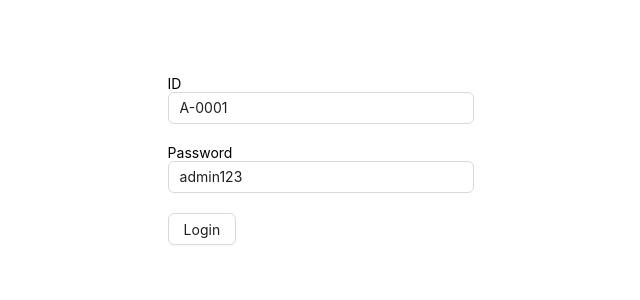
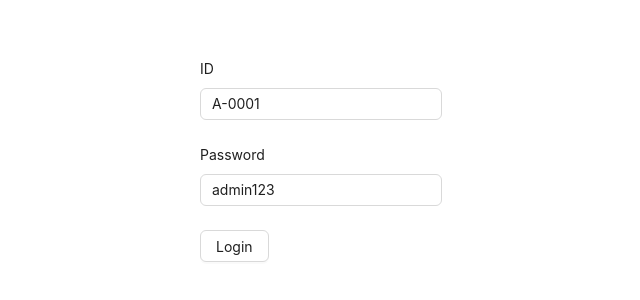
Before and after one commit to engrkashem/ph_university_clients, a React (Vite) app: page /login in a window 1280 px wide. Shown: the part 240-540 px from the top of the page, without its empty margins (319-959 px from the left). Built offline with nearby package versions, Linux system fonts and the light colour scheme.

Commit message:
phform and phinput components refactored

```diff
--- a/src/components/form/PHForm.tsx
+++ b/src/components/form/PHForm.tsx
@@ -1,4 +1,5 @@
 /* eslint-disable @typescript-eslint/no-explicit-any */
+import { Form } from "antd";
 import { ReactNode } from "react";
 import {
   FieldValues,
@@ -25,7 +26,9 @@
 
   return (
     <FormProvider {...methods}>
-      <form onSubmit={methods.handleSubmit(onSubmit)}>{children}</form>
+      <Form layout="vertical" onFinish={methods.handleSubmit(onSubmit)}>
+        {children}
+      </Form>
     </FormProvider>
   );
 };
--- a/src/components/form/PHInput.tsx
+++ b/src/components/form/PHInput.tsx
@@ -1,4 +1,4 @@
-import { Input } from "antd";
+import { Form, Input } from "antd";
 import { Controller } from "react-hook-form";
 
 type TInputProps = {
@@ -10,10 +10,13 @@
 const PHInput = ({ type, name, label }: TInputProps) => {
   return (
     <div style={{ marginBottom: "20px" }}>
-      {label ? label : null}
       <Controller
         name={name}
-        render={({ field }) => <Input {...field} type={type} id={name} />}
+        render={({ field }) => (
+          <Form.Item label={label}>
+            <Input {...field} type={type} id={name} />
+          </Form.Item>
+        )}
       />
     </div>
   );
--- /dev/null
+++ b/src/components/form/PHSelect.tsx
@@ -0,0 +1,24 @@
+import { Form, Select } from "antd";
+
+const PHSelect = ({ label }) => {
+  const handleChange = (value: string) => {
+    console.log(`selected ${value}`);
+  };
+
+  return (
+    <Form.Item label={label}>
+      <Select
+        style={{ width: "100%" }}
+        onChange={handleChange}
+        options={[
+          { value: "jack", label: "Jack" },
+          { value: "lucy", label: "Lucy" },
+          { value: "Yiminghe", label: "yiminghe" },
+          { value: "disabled", label: "Disabled", disabled: true },
+        ]}
+      />
+    </Form.Item>
+  );
+};
+
+export default PHSelect;
--- a/src/pages/admin/academicManagement/CreateAcademicSemester.tsx
+++ b/src/pages/admin/academicManagement/CreateAcademicSemester.tsx
@@ -1,17 +1,24 @@
 import { FieldValues, SubmitHandler } from "react-hook-form";
 import PHForm from "../../../components/form/PHForm";
 import PHInput from "../../../components/form/PHInput";
-import { Button } from "antd";
+import { Button, Col, Flex } from "antd";
+import PHSelect from "../../../components/form/PHSelect";
 
 const CreateAcademicSemester = () => {
   const onSubmit: SubmitHandler<FieldValues> = (data) => {
     console.log(data);
   };
   return (
-    <PHForm onSubmit={onSubmit}>
-      <PHInput type="text" name="name" label="name" />
-      <Button htmlType="submit">Submit</Button>
-    </PHForm>
+    <Flex justify="center" align="center">
+      <Col span={6}>
+        <PHForm onSubmit={onSubmit}>
+          <PHInput type="text" name="name" label="Name" />
+          <PHInput type="text" name="year" label="Year" />
+          <PHSelect label="Semester" />
+          <Button htmlType="submit">Submit</Button>
+        </PHForm>
+      </Col>
+    </Flex>
   );
 };
 
```
